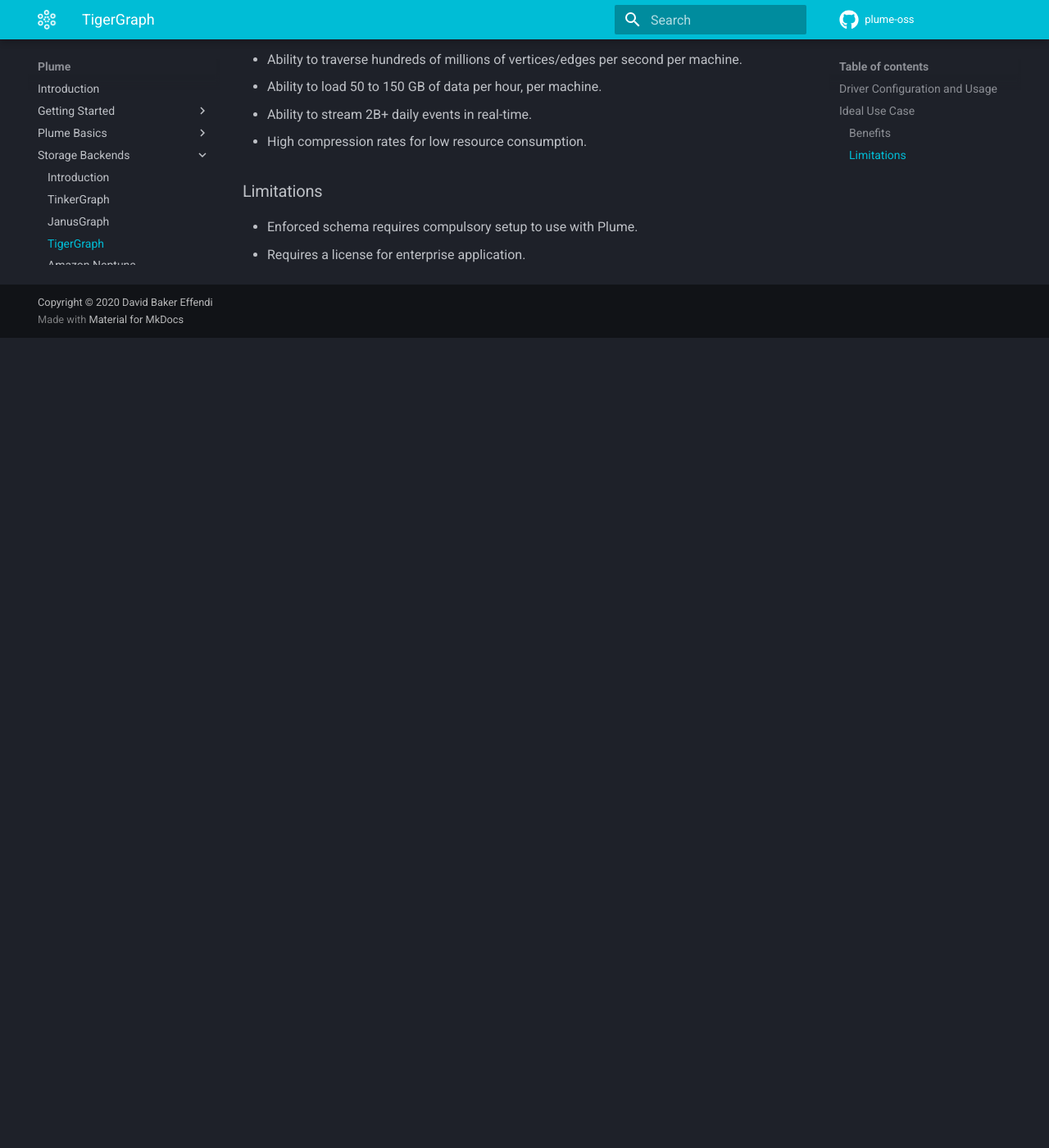
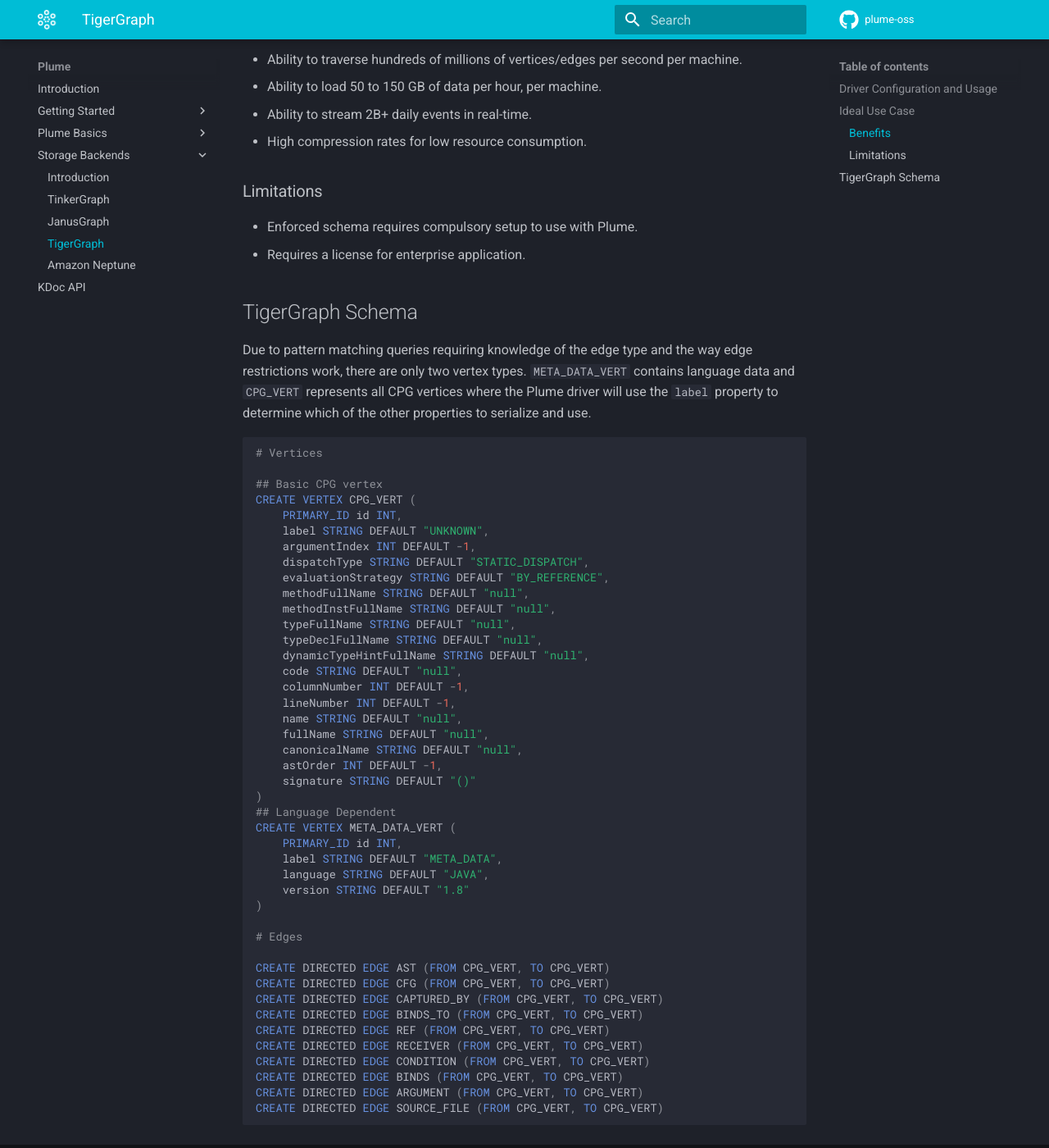
Before and after one commit to plume-oss/plume-docs, an MkDocs documentation site: the page built from docs/storage-backends/tigergraph.md, in a window 1280 px wide and 1400 px high, scrolled down 1437 px. Shown: the whole window at 82% size. Built offline with MkDocs 1.6.1 and Material for MkDocs 9.7.7, drawn with Linux system fonts in a browser that asks for light colours; before the commit the page ends 1849 px from its top, so only the background shows below that.

Commit message:
:sparkles: Added TigerGraph GSQL schema

````diff
--- a/docs/storage-backends/tigergraph.md
+++ b/docs/storage-backends/tigergraph.md
@@ -45,3 +45,55 @@
 
 - Enforced schema requires compulsory setup to use with Plume.
 - Requires a license for enterprise application.
+
+## TigerGraph Schema
+
+Due to pattern matching queries requiring knowledge of the edge type and the way edge restrictions work, there are
+only two vertex types. `META_DATA_VERT` contains language data and `CPG_VERT` represents all CPG vertices where
+the Plume driver will use the `label` property to determine which of the other properties to serialize and use.
+
+```gsql
+# Vertices
+
+## Basic CPG vertex
+CREATE VERTEX CPG_VERT (
+    PRIMARY_ID id INT,
+    label STRING DEFAULT "UNKNOWN",
+    argumentIndex INT DEFAULT -1,
+    dispatchType STRING DEFAULT "STATIC_DISPATCH",
+    evaluationStrategy STRING DEFAULT "BY_REFERENCE",
+    methodFullName STRING DEFAULT "null",
+    methodInstFullName STRING DEFAULT "null",
+    typeFullName STRING DEFAULT "null",
+    typeDeclFullName STRING DEFAULT "null",
+    dynamicTypeHintFullName STRING DEFAULT "null",
+    code STRING DEFAULT "null",
+    columnNumber INT DEFAULT -1,
+    lineNumber INT DEFAULT -1,
+    name STRING DEFAULT "null",
+    fullName STRING DEFAULT "null",
+    canonicalName STRING DEFAULT "null",
+    astOrder INT DEFAULT -1,
+    signature STRING DEFAULT "()"
+)
+## Language Dependent
+CREATE VERTEX META_DATA_VERT (
+    PRIMARY_ID id INT,
+    label STRING DEFAULT "META_DATA",
+    language STRING DEFAULT "JAVA",
+    version STRING DEFAULT "1.8"
+)
+
+# Edges
+
+CREATE DIRECTED EDGE AST (FROM CPG_VERT, TO CPG_VERT)
+CREATE DIRECTED EDGE CFG (FROM CPG_VERT, TO CPG_VERT)
+CREATE DIRECTED EDGE CAPTURED_BY (FROM CPG_VERT, TO CPG_VERT)
+CREATE DIRECTED EDGE BINDS_TO (FROM CPG_VERT, TO CPG_VERT)
+CREATE DIRECTED EDGE REF (FROM CPG_VERT, TO CPG_VERT)
+CREATE DIRECTED EDGE RECEIVER (FROM CPG_VERT, TO CPG_VERT)
+CREATE DIRECTED EDGE CONDITION (FROM CPG_VERT, TO CPG_VERT)
+CREATE DIRECTED EDGE BINDS (FROM CPG_VERT, TO CPG_VERT)
+CREATE DIRECTED EDGE ARGUMENT (FROM CPG_VERT, TO CPG_VERT)
+CREATE DIRECTED EDGE SOURCE_FILE (FROM CPG_VERT, TO CPG_VERT)
+```
--- a/mkdocs.yml
+++ b/mkdocs.yml
@@ -37,7 +37,7 @@
       - 'Architectural Overview': 'getting-started/architectural-overview.md'
   - 'Plume Basics':
       - 'Code Property Graph': 'plume-basics/code-property-graph.md'
-      - 'Schema': 'plume-basics/schema.md'
+      - 'Graph Schema': 'plume-basics/schema.md'
       - 'Using the Extractor': 'plume-basics/extracting-cpg.md'
   - 'Storage Backends':
       - 'Introduction': 'storage-backends/introduction.md'
````
